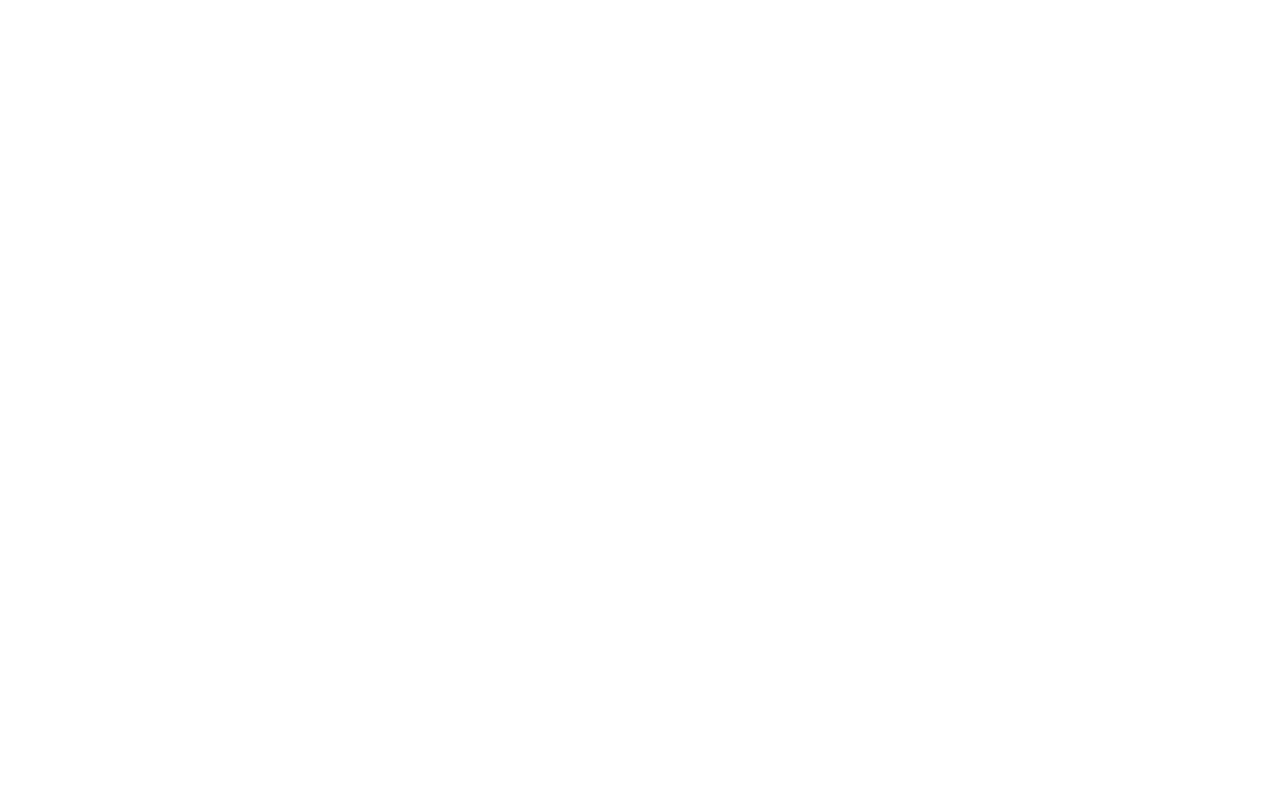
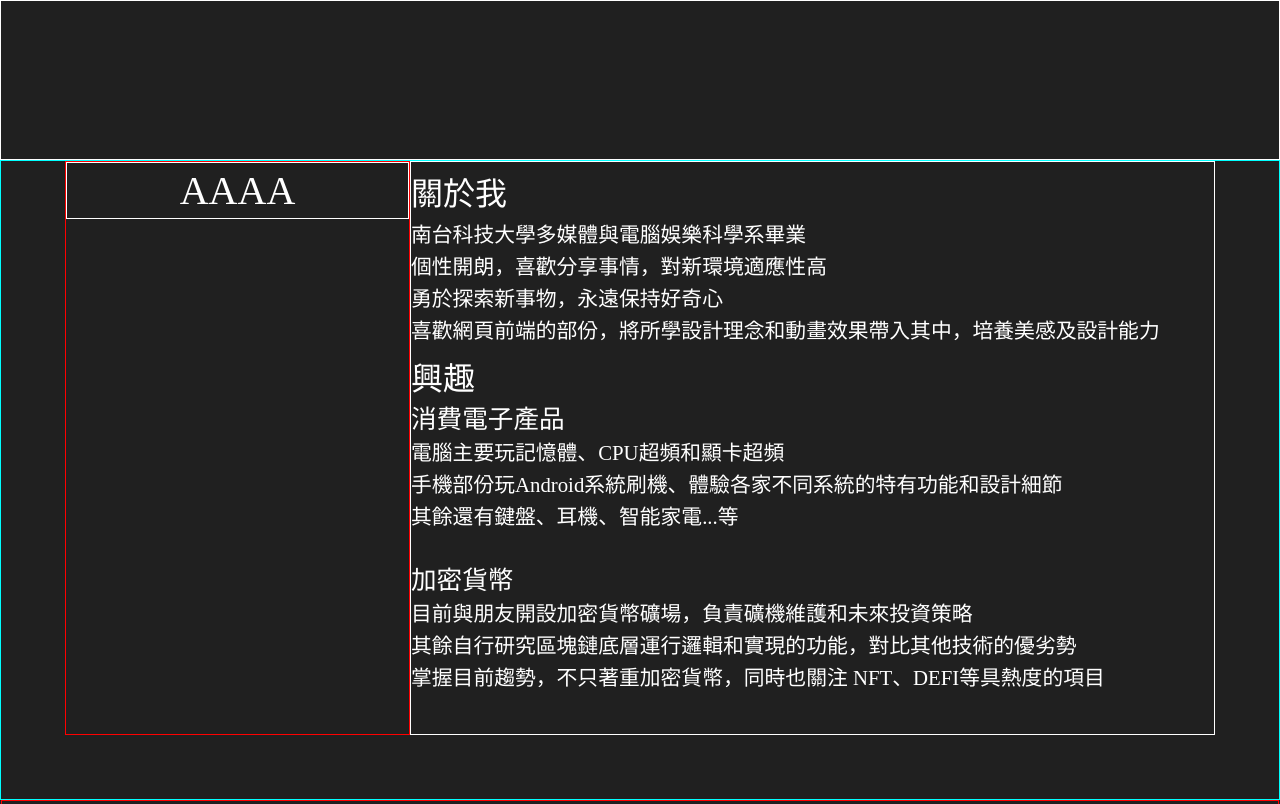
Before and after one commit to aaaeeezynx/myPage, a plain HTML site: page aboutMe.html in a window 1280 px wide. Shown: the top 804 px of the page. Drawn offline with Linux system fonts and the light colour scheme.

Commit message:
update aboutme

```diff
--- a/aboutMe.html
+++ b/aboutMe.html
@@ -0,0 +1,49 @@
+<!DOCTYPE html>
+<html lang="en">
+  <head>
+    <meta charset="UTF-8" />
+    <meta name="viewport" content="width=device-width, initial-scale=1.0" />
+    <title>About Me</title>
+    <link rel="stylesheet" href="aboutMe.css" />
+  </head>
+  <body>
+    <div class="header">
+
+    </div>
+
+    <div class="main">
+      <div class="myDoc">
+        <div class="myDocTitle">
+          <p>AAAA</p>
+        </div>
+      </div>
+
+      <div class="info">
+          <div class="infoTitle">關於我</div>
+          <div class="infoText">
+            南台科技大學多媒體與電腦娛樂科學系畢業 <br />
+            個性開朗，喜歡分享事情，對新環境適應性高 <br />
+            勇於探索新事物，永遠保持好奇心 <br />
+            喜歡網頁前端的部份，將所學設計理念和動畫效果帶入其中，培養美感及設計能力<br>
+            </div>
+
+          <div class="infoTitle">興趣</div>
+          <div class="infoText">
+          <span>消費電子產品</span> <br />
+          電腦主要玩記憶體、CPU超頻和顯卡超頻<br />
+          手機部份玩Android系統刷機、體驗各家不同系統的特有功能和設計細節<br />
+          其餘還有鍵盤、耳機、智能家電...等 <br /><br />
+          <span>加密貨幣</span><br />
+          目前與朋友開設加密貨幣礦場，負責礦機維護和未來投資策略<br />
+          其餘自行研究區塊鏈底層運行邏輯和實現的功能，對比其他技術的優劣勢<br />
+          掌握目前趨勢，不只著重加密貨幣，同時也關注
+          NFT、DEFI等具熱度的項目
+        </div>
+    </div>
+
+    <div class="other">
+
+
+    </div>
+  </body>
+</html>
--- /dev/null
+++ b/aboutMe.scss
@@ -0,0 +1,82 @@
+@font-face {
+  font-family: "ROG";
+  src: local("ROG"), url("./batmfo__.woff") format("woff");
+}
+
+* {
+  margin: 0;
+  padding: 0;
+  box-sizing: border-box;
+//   font-family: "ROG";
+  background: rgb(32, 32, 32);
+  color: white;
+}
+.header {
+  width: 100%;
+  height: 20vh;
+  padding-left: 5%;
+  padding-right: 5%;
+  border: white 1px solid;
+}
+
+.main {
+  width: 100%;
+  height: 80vh;
+  padding-left: 5%;
+  padding-right: 5%;
+  padding-bottom: 5%;
+  border: aqua 1px solid;
+
+  position: relative;
+
+  display: flex;
+  justify-content: center;
+  align-items: center;
+}
+
+.myDoc {
+    border: rgb(255, 0, 0) 1px solid;
+    width: 30%;
+    height: 100%;
+}
+.myDocTitle {
+    border: white 1px solid;
+    width: 100%;
+    height: 10%;
+    font-size: 2.5rem;
+
+    display: flex;
+    justify-content: center;
+    align-items: center;
+}
+
+.info{
+    border: white 1px solid;
+    width: 70%;
+    height: 100%;
+}
+.infoTitle{
+    width: 100%;
+    height: 10%;
+    font-size: 2rem;
+    // border: white 1px solid;
+
+    display: flex;
+    // justify-content: center;
+    align-items: center;
+}
+.infoText{
+    font-size: 1.3rem;
+    line-height: 2rem;
+}
+.infoText span{
+    font-size: 1.6rem;
+}
+.other{
+    height: 100vh;
+    width: 100%;
+    border: 1px red solid;
+
+    position: absolute;
+    margin-top: 188vh;
+}
```
Also changed, not shown: index.html (+3 -3 lines), aboutMe.css (added), home.js (renamed from main.js), home.scss (renamed from main.scss), 1 other file.
